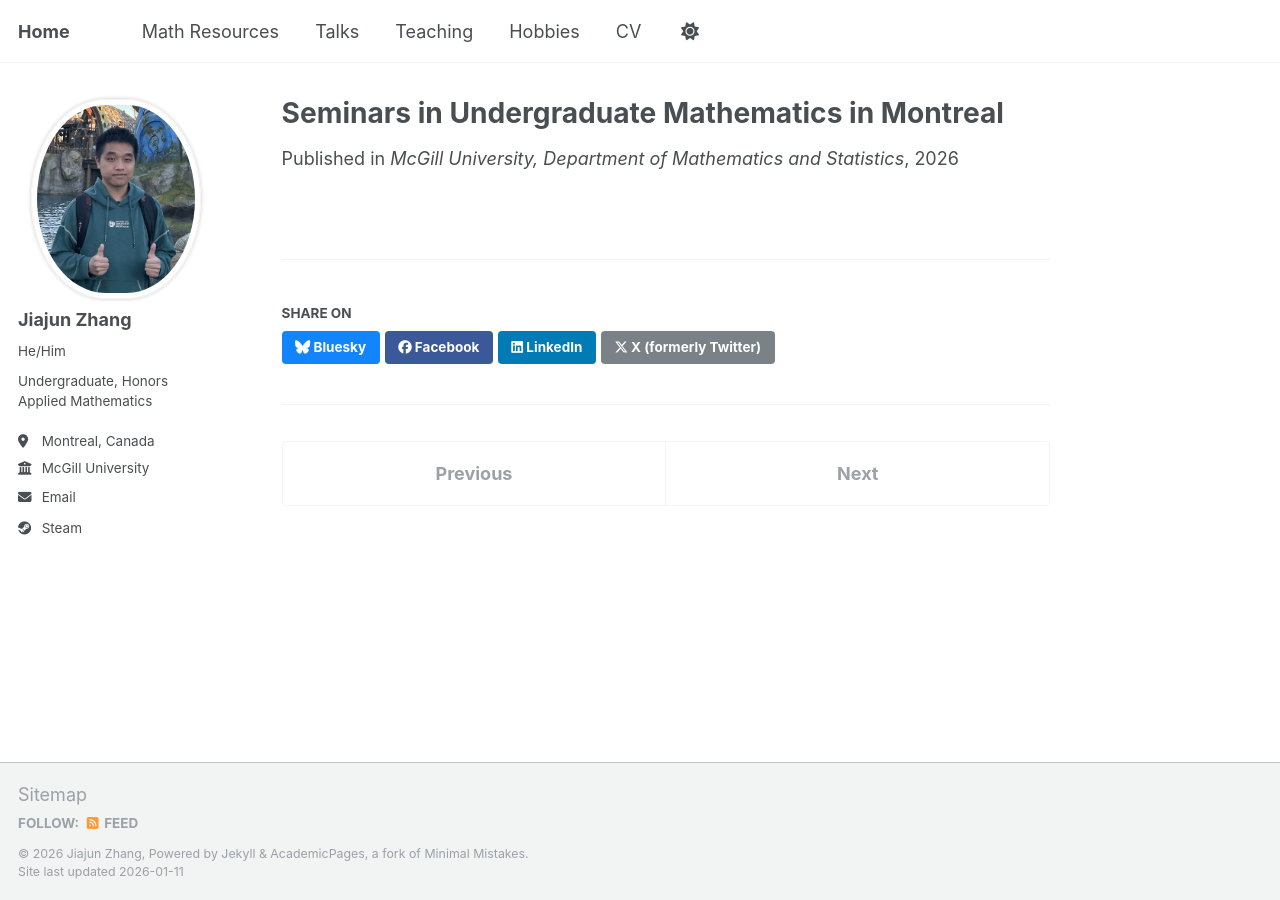
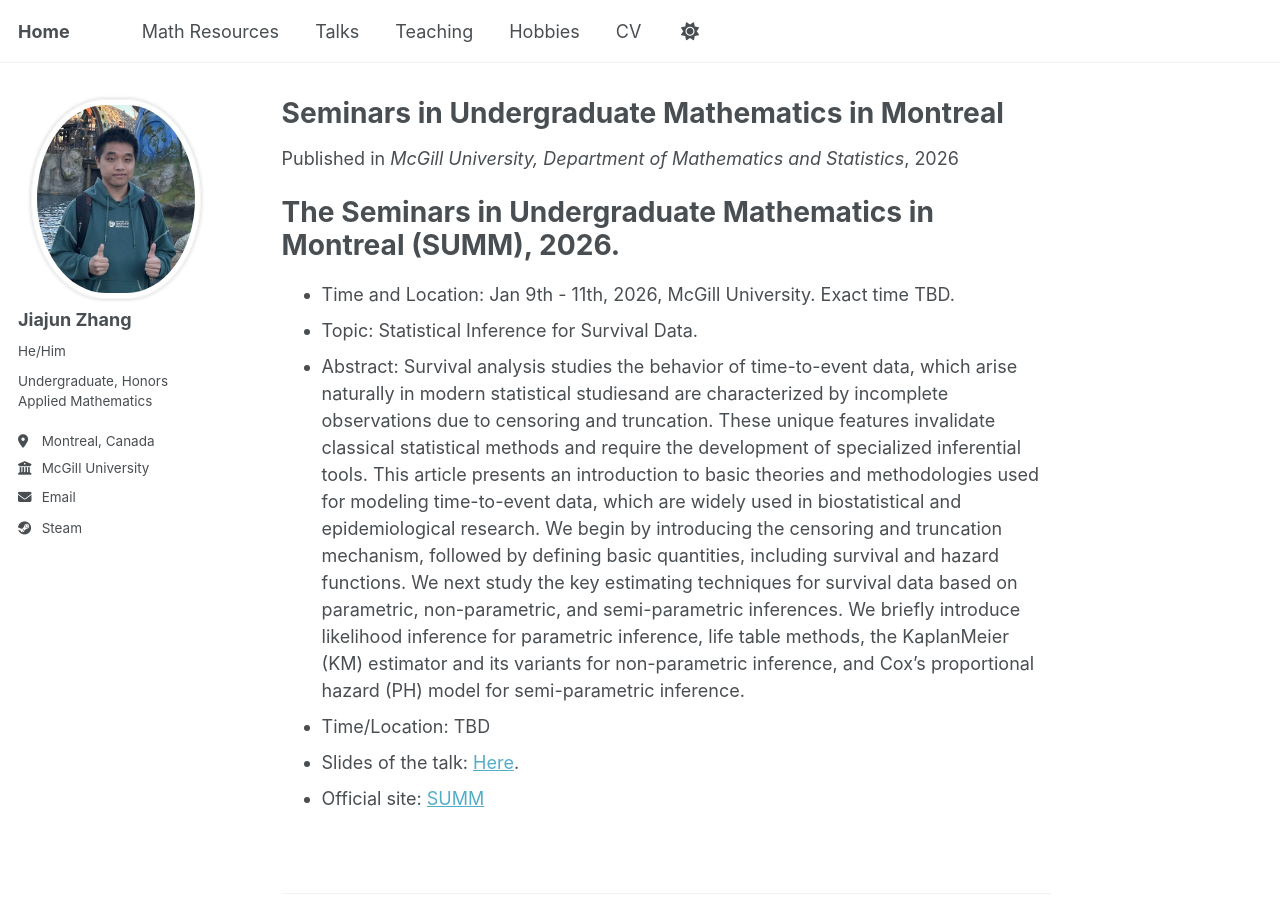
Before and after one commit to JohanssonRein/JohanssonRein.github.io, a Jekyll site: the page built from _talks/SUMM2026.md, in a window 1280 px wide and 900 px high. Built offline with Jekyll 4.4.1, drawn with Linux system fonts in a browser that asks for light colours.

Commit message:
Update SUMM2026.md

```diff
--- a/_talks/SUMM2026.md
+++ b/_talks/SUMM2026.md
@@ -8,3 +8,14 @@ venue: "McGill University, Department of Mathematics and Statistics"
 date: 2026-01-09
 location: "Montreal, QC, Canada"
 ---
+
+# The Seminars in Undergraduate Mathematics in Montreal (SUMM), 2026.
+
+   * Time and Location: Jan 9th - 11th, 2026, McGill University. Exact time TBD.
+   * Topic: Statistical Inference for Survival Data.
+   * Abstract: Survival analysis studies the behavior of time-to-event data, which arise naturally in modern statistical studiesand are characterized by incomplete observations due to censoring and truncation. These unique features invalidate classical statistical methods and require the development of specialized inferential tools. This article presents an introduction to basic theories and methodologies used for modeling time-to-event data, which are widely used in biostatistical and epidemiological research. We begin by introducing the censoring and truncation mechanism, followed by defining basic quantities, including survival and hazard functions. We next study
+the key estimating techniques for survival data based on parametric, non-parametric, and semi-parametric inferences. We briefly introduce likelihood inference for parametric inference, life table methods, the KaplanMeier (KM) estimator and its variants for non-parametric inference, and Cox’s proportional hazard (PH) model
+for semi-parametric inference.
+   * Time/Location: TBD
+   * Slides of the talk: [Here](/files/Statistical_Inference_for_Survival_Data_Talk.pdf).
+   * Official site: [SUMM](https://www.summ.xyz/en/index.html)
```
